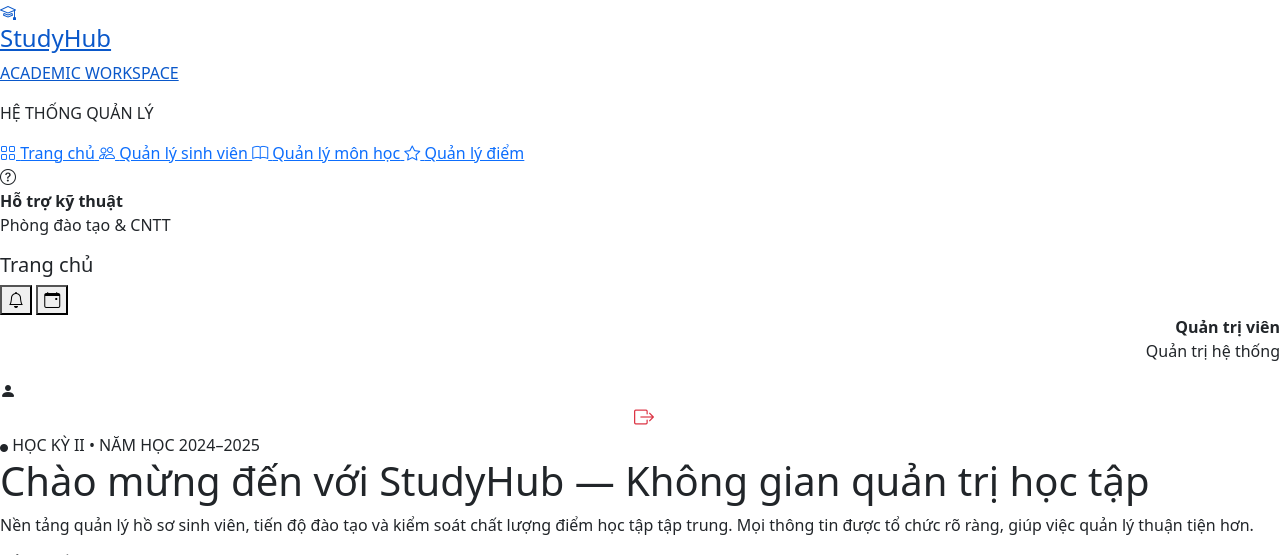
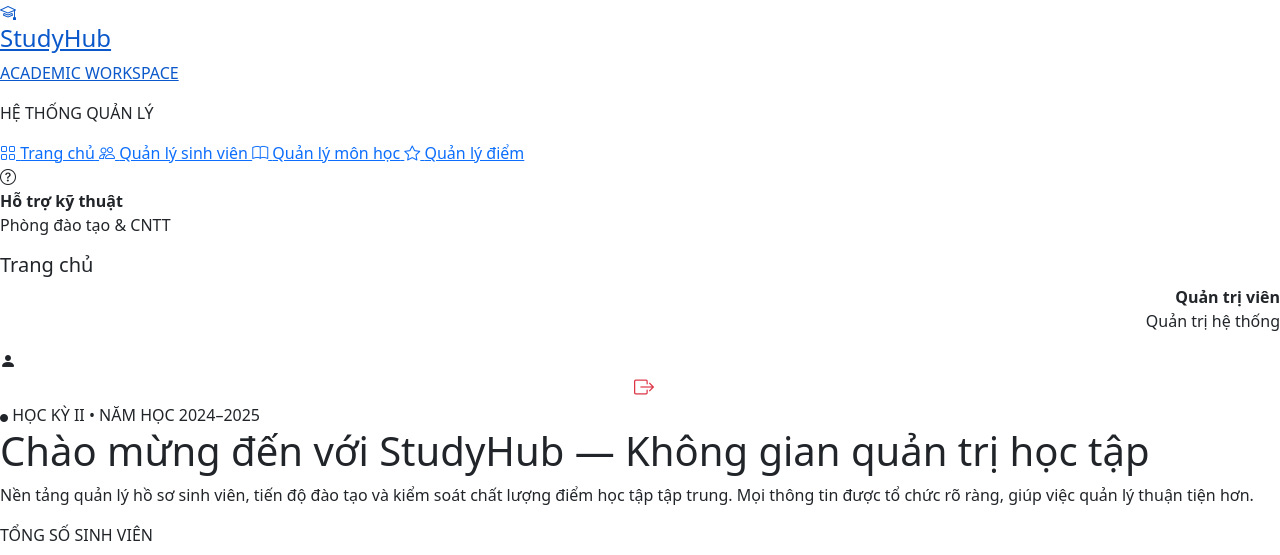
Before and after one commit to nguyentuandung-coder/student-management-system, a PHP site: page /index.php in a window 1280 px wide. Shown: the top 555 px of the page. Run offline with PHP 8.4, Linux system fonts and the light colour scheme; data that the repository does not hold is empty.

Commit message:
Remove notification and calendar icons from header

```diff
--- a/app/views/grade/add.php
+++ b/app/views/grade/add.php
@@ -173,8 +173,6 @@
             <header class="top-header">
                 <h5 class="header-title">Quản lý điểm • Thêm mới</h5>
                 <div class="header-right">
-                    <button type="button" class="header-button" title="Thông báo"><i class="bi bi-bell"></i></button>
-                    <button type="button" class="header-button" title="Lịch"><i class="bi bi-calendar-event"></i></button>
                     <div class="user-info">
                         <div class="text-end">
                             <strong><?= htmlspecialchars($_SESSION['user_name'] ?? 'Quản trị viên') ?></strong>
--- a/app/views/grade/delete.php
+++ b/app/views/grade/delete.php
@@ -187,8 +187,6 @@
             <header class="top-header">
                 <h5 class="header-title">Quản lý điểm • Xác nhận xóa</h5>
                 <div class="header-right">
-                    <button type="button" class="header-button" title="Thông báo"><i class="bi bi-bell"></i></button>
-                    <button type="button" class="header-button" title="Lịch"><i class="bi bi-calendar-event"></i></button>
                     <div class="user-info">
                         <div class="text-end">
                             <strong><?= htmlspecialchars($_SESSION['user_name'] ?? 'Quản trị viên') ?></strong>
--- a/app/views/grade/edit.php
+++ b/app/views/grade/edit.php
@@ -181,8 +181,6 @@
             <header class="top-header">
                 <h5 class="header-title">Quản lý điểm • Chỉnh sửa</h5>
                 <div class="header-right">
-                    <button type="button" class="header-button" title="Thông báo"><i class="bi bi-bell"></i></button>
-                    <button type="button" class="header-button" title="Lịch"><i class="bi bi-calendar-event"></i></button>
                     <div class="user-info">
                         <div class="text-end">
                             <strong><?= htmlspecialchars($_SESSION['user_name'] ?? 'Quản trị viên') ?></strong>
--- a/app/views/grade/index.php
+++ b/app/views/grade/index.php
@@ -235,8 +235,6 @@
             <header class="top-header">
                 <h5 class="header-title">Quản lý điểm</h5>
                 <div class="header-right">
-                    <button type="button" class="header-button" title="Thông báo"><i class="bi bi-bell"></i></button>
-                    <button type="button" class="header-button" title="Lịch"><i class="bi bi-calendar-event"></i></button>
                     <div class="user-info">
                         <div class="text-end">
                             <strong><?= htmlspecialchars($_SESSION['user_name'] ?? 'Quản trị viên') ?></strong>
--- a/app/views/home/index.php
+++ b/app/views/home/index.php
@@ -87,14 +87,6 @@
                 <h5 class="header-title">Trang chủ</h5>
 
                 <div class="header-right">
-
-                    <button type="button" class="header-button" title="Thông báo">
-                        <i class="bi bi-bell"></i>
-                    </button>
-
-                    <button type="button" class="header-button" title="Lịch">
-                        <i class="bi bi-calendar-event"></i>
-                    </button>
 
                     <div class="user-info">
                         <div class="text-end">
--- a/public/asset/css/style.css
+++ b/public/asset/css/style.css
@@ -176,8 +176,6 @@
         }
 
         .user-info {
-            border-left: 1px solid #ddddE8;
-            padding-left: 20px;
             display: flex;
             align-items: center;
             gap: 10px;
```
Also changed, not shown: app/views/student/add.php (+0 -8 lines), app/views/student/delete.php (+0 -8 lines), app/views/student/edit.php (+0 -8 lines), app/views/student/index.php (+0 -8 lines), app/views/subject/add.php (+0 -8 lines), app/views/subject/delete.php (+0 -8 lines), app/views/subject/edit.php (+0 -8 lines), app/views/subject/index.php (+0 -8 lines).
